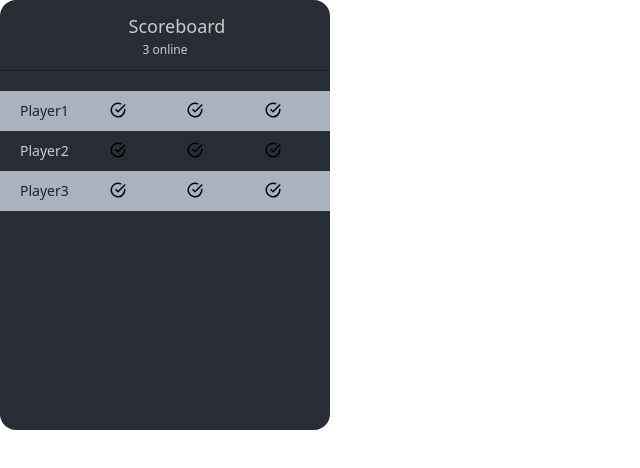
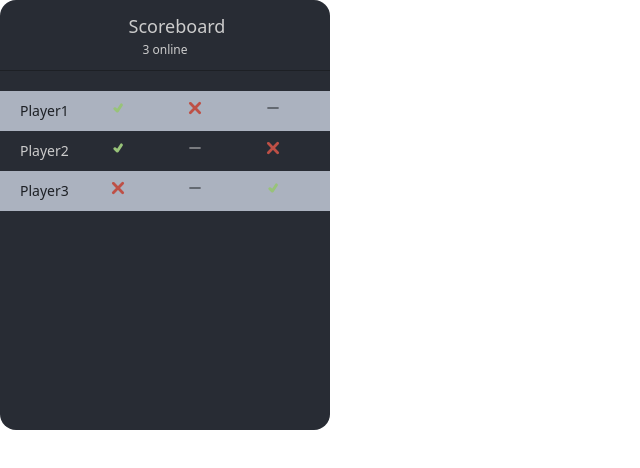
Before and after one commit to boostcampwm2023/baekjoonrooms, a React (Vite) app in the folder client/: page /scoreboard in a window 1280 px wide. Shown: the top 468 px of the page, without its empty margins (0-640 px from the left). Built offline with nearby package versions, Linux system fonts and the light colour scheme; some icons are missing.

Commit message:
feat: icon 추가

```diff
--- a/client/public/mocks/Scores.json
+++ b/client/public/mocks/Scores.json
@@ -8,7 +8,7 @@
     {
       "name": "Player2",
       "score": 0,
-      "results": ["SOLVING", "SOLVING", "WRONG"]
+      "results": ["CORRECT", "SOLVING", "WRONG"]
     },
     {
       "name": "Player3",
--- a/client/src/components/ScoreBoardModal/Result.tsx
+++ b/client/src/components/ScoreBoardModal/Result.tsx
@@ -1,4 +1,5 @@
-import AcceptedSubmissionIcon from '../../icons/AcceptedSubmissionIcon';
+import { RxCheck, RxCross1, RxBorderSolid } from 'react-icons/rx';
+
 import { ResultType } from '../../types/ScoreType';
 
 interface ResultProps {
@@ -9,11 +10,11 @@ export function Result({ result }: ResultProps) {
   return (
     <div className="flex flex-1 flex-row justify-around">
       {result === ResultType.CORRECT ? (
-        <AcceptedSubmissionIcon />
+        <RxCheck className="text-aod_green" strokeWidth={2} />
       ) : result === ResultType.WRONG ? (
-        <AcceptedSubmissionIcon />
+        <RxCross1 className="text-aod_red" strokeWidth={2} />
       ) : (
-        <AcceptedSubmissionIcon />
+        <RxBorderSolid />
       )}
     </div>
   );
--- a/client/src/icons/AcceptedSubmissionIcon.tsx
+++ /dev/null
@@ -1,13 +0,0 @@
-export default function AcceptedSubmissionIcon() {
-  return (
-    <svg
-      xmlns="http://www.w3.org/2000/svg"
-      viewBox="0 0 24 24"
-      className="fill-current text-aod_green h-[18px] w-[18px]">
-      <path
-        d="M20 12.005v-.828a1 1 0 112 0v.829a10 10 0 11-5.93-9.14 1 1 0 01-.814 1.826A8 8 0 1020 12.005zM8.593 10.852a1 1 0 011.414 0L12 12.844l8.293-8.3a1 1 0 011.415 1.413l-9 9.009a1 1 0 01-1.415 0l-2.7-2.7a1 1 0 010-1.414z"
-        fillRule="evenodd"
-        clipRule="evenodd"></path>
-    </svg>
-  );
-}
```
